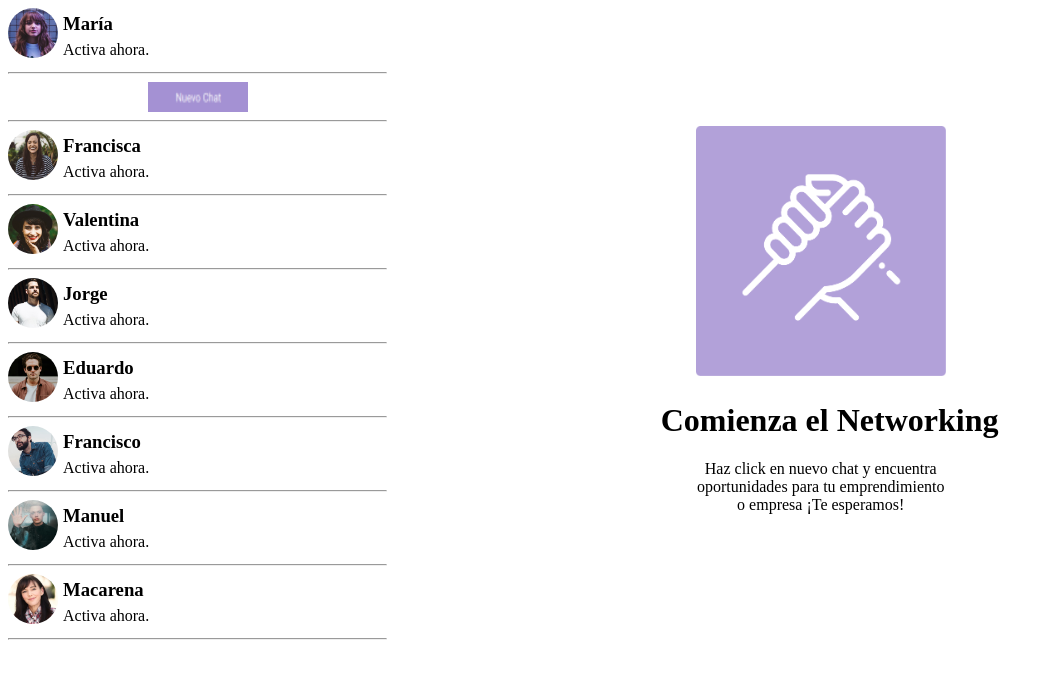
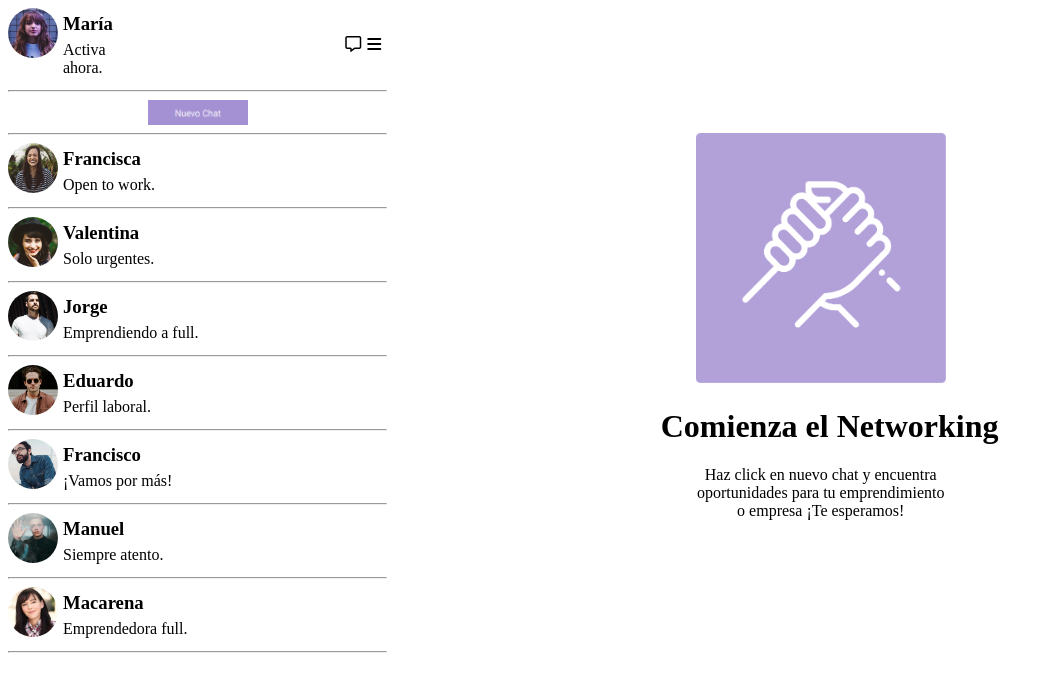
Before and after one commit to Roger2303/Flexbox, a plain HTML site: page index.html in a window 1280 px wide. Shown: the whole page, without its empty margins (0-1054 px from the left). Drawn offline with Linux system fonts and the light colour scheme.

Commit message:
finalicé proyecto

```diff
--- a/assets/css/stylesheet.css
+++ b/assets/css/stylesheet.css
@@ -65,15 +65,16 @@
 
 .botón {
     width: 100px;
-    height: 30px;
+    height: 25px;
 }
 
 .íconos {
     display: flex;
     flex-direction: row;
     align-items: center;
-    justify-content: flex-start;
+    justify-content: space-around;
     padding: 3px;
+    margin-left: 200px ;
 }
 
 .click {
@@ -81,3 +82,7 @@
     text-align: center;
     margin-left: 35px;
 }
+
+.íconos2 {
+    padding: 3px;
+}
--- a/index.html
+++ b/index.html
@@ -26,12 +26,16 @@
                 <p class="p"> Activa ahora.</p>
                 </div>
             </div>
+            <div class="íconos">
+                <div class="íconos2"><i class="fa-regular fa-message"></i></div>
+                <div class="íconos2"><i class="fa-solid fa-bars"></i></div>
+            </div>
         </div>
 
         <div><hr></div>
 
         <div class="chat">
-            <img class="botón" src="assets/imgs/Captura de pantalla (1239).png">
+            <img class="botón" src="assets/imgs/Captura de pantalla (1240).png">
         </div>
         <div> <hr></div>
 
@@ -43,7 +47,7 @@
             <h3 class="h3">
                 Francisca
             </h3>
-            <p class="p"> Activa ahora.</p>
+            <p class="p"> Open to work.</p>
             </div>
         </div>
         <div><hr></div>
@@ -56,7 +60,7 @@
             <h3 class="h3">
                 Valentina
             </h3>
-            <p class="p"> Activa ahora.</p>
+            <p class="p"> Solo urgentes.</p>
             </div>
         </div>
         <div><hr></div>
@@ -69,7 +73,7 @@
             <h3 class="h3">
                 Jorge
             </h3>
-            <p class="p"> Activa ahora.</p>
+            <p class="p"> Emprendiendo a full.</p>
             </div>
         </div>
         <div><hr></div>
@@ -82,7 +86,7 @@
             <h3 class="h3">
                 Eduardo
             </h3>
-            <p class="p"> Activa ahora.</p>
+            <p class="p"> Perfil laboral.</p>
             </div>
         </div>
         <div><hr></div>
@@ -94,7 +98,7 @@
             <h3 class="h3">
                 Francisco
             </h3>
-            <p class="p"> Activa ahora.</p>
+            <p class="p"> ¡Vamos por más!</p>
             </div>
         </div>
         <div><hr></div>
@@ -106,7 +110,7 @@
             <h3 class="h3">
                 Manuel
             </h3>
-            <p class="p"> Activa ahora.</p>
+            <p class="p"> Siempre atento.</p>
             </div>
         </div>
         <div><hr></div>
@@ -118,7 +122,7 @@
             <h3 class="h3">
                 Macarena
             </h3>
-            <p class="p"> Activa ahora.</p>
+            <p class="p"> Emprendedora full.</p>
             </div>
         </div>
         <div><hr></div>
```
Also changed, not shown: assets/imgs/Captura de pantalla (1240).png (added).
